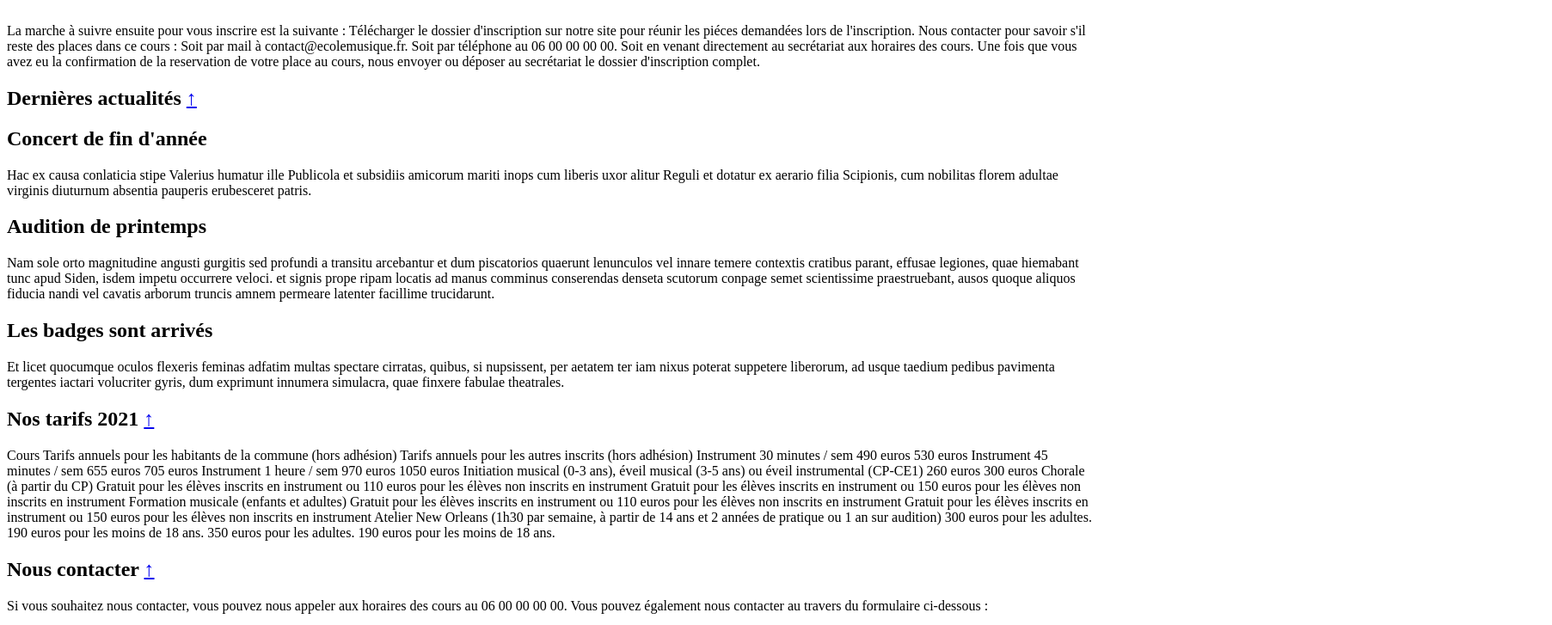
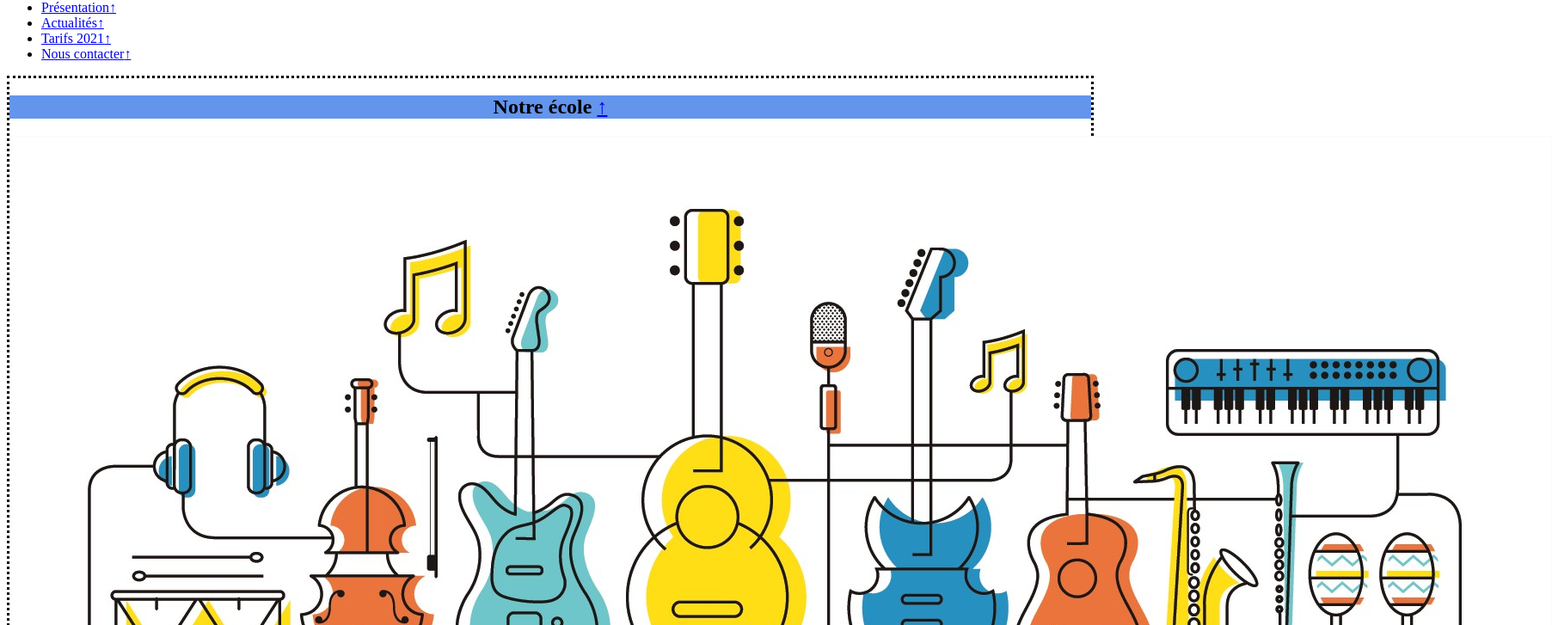
Before and after one commit to PaulLouisMignotte/PaulLouisMignotte.github.io, a plain HTML site: page index.html in a window 1280 px wide. Shown: the part 222-949 px from the top of the page at 86% size, 1805 px wide, since content can reach past the window. Drawn offline with Linux system fonts and the light colour scheme.

Commit message:
Add files via upload

```diff
--- a/index.html
+++ b/index.html
@@ -20,27 +20,27 @@
 
 		</style>
 	</head>
-
+<link rel="stylesheet" href="style.css" />
 
 	<body>
 		<header id="top">
-			<!-- ajouter image du logo -->
+		<img src ="logo1600.png" />
 		</header>
 
 		<nav>
 		<!-- ajouter des liens hypertexte vers les sections -->
 			<ul>
 				<li>
-					Présentation</a>
+					<a href="Présentation">Présentation</a><a href="#presentation">&uarr;</a></h1>
 				</li>
 				<li>
-					Actualites
+					<a href="Actualites">Actualités</a><a href="#news">&uarr;</a></h1>
 				</li>
 				<li>
-					Tarifs 2021
+					<a href="Tarifs 2021">Tarifs 2021</a><a href="#tarifs">&uarr;</a></h1>
 				</li>
 				<li>
-					Nous contacter
+					<a href="Nous contacter">Nous contacter</a><a href="#contact">&uarr;</a></h1>
 				</li>
 			</ul>
 		</nav>
@@ -56,16 +56,19 @@
 				<!-- organiser le texte avec les listes à puces numérotées et non numérotées -->
 				<!-- ajouter un lien de mail pour l'adresse mail -->
 
+				<img src ="presentation.jpg" id="presentationimg"/>
+
 				L’école de musique municipale de la ville de D. dispense des cours d’instruments individuels ou collectifs pour enfants, adolescents et adultes, en fonction des places disponibles.</p>
 				Consultez notre planning et nos tarifs pour voir quels cours pourraient vous interesser. </p>
 				<br/>
 				<p>La marche à suivre ensuite pour vous inscrire est la suivante :
 				Télécharger le dossier d'inscription sur notre site pour réunir les piéces demandées lors de l'inscription.
 					Nous contacter pour savoir s'il reste des places dans ce cours :
-
-								Soit par mail à contact@ecolemusique.fr.
-							Soit par téléphone au 06 00 00 00 00.
-							Soit en venant directement au secrétariat aux horaires des cours.
+				<ol>
+							<li>LSoit par mail à <a href="contact@ecolemusique.fr.">contact@ecolemusique </a></li>
+							<li>Soit par téléphone au 06 00 00 00 00.</li>
+							<li>Soit en venant directement au secrétariat aux horaires des cours.</li>
+				</ol>
 						Une fois que vous avez eu la confirmation de la reservation de votre place au cours, nous envoyer ou déposer au secrétariat le dossier d'inscription complet.
 				</p>
 			</div>
@@ -103,6 +106,7 @@
 
 
 			<!-- entetes des colonnes -->
+
 			Cours
 			Tarifs annuels pour les habitants de la commune (hors adhésion)
 			Tarifs annuels pour les autres inscrits (hors adhésion)
--- /dev/null
+++ b/style.css
@@ -0,0 +1,17 @@
+section h1
+{
+	text-align: center;
+	background-color: #6495ed;
+	border-spacing: 10px;
+}
+[id=presentation]
+{
+	border-style: dotted;
+	border-spacing: 10px;
+}
+[id=news]
+{
+	display: flex;
+	text-align: justify;
+	margin-right: 10px;
+}
```
